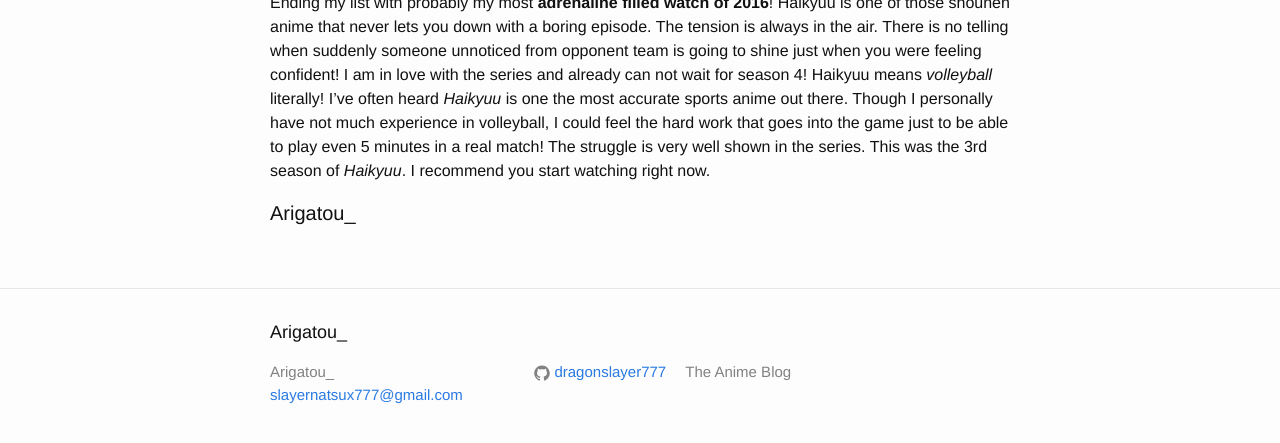
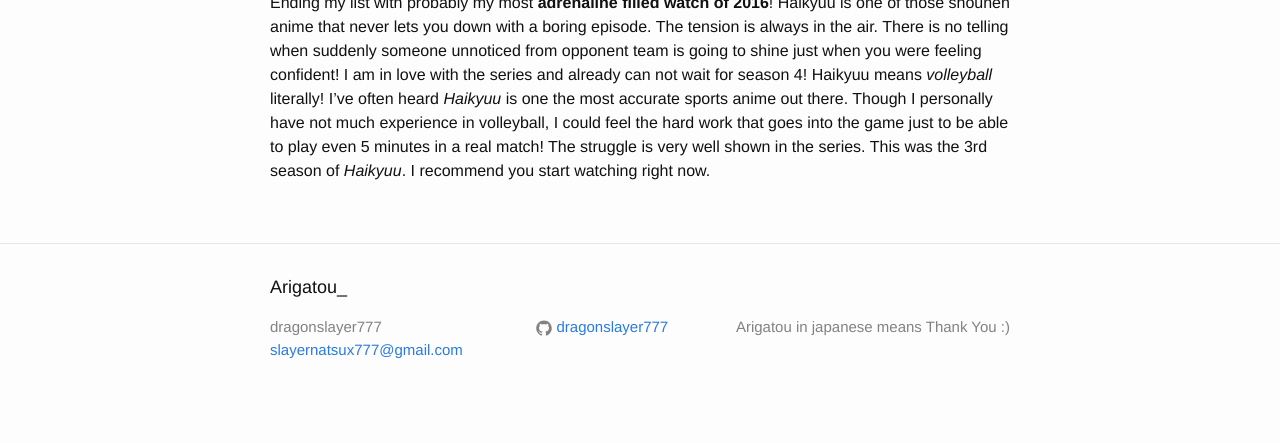
Before and after one commit to 092780/dragonslayer777.github.io, a Jekyll site: the page built from _posts/2017-01-15-10-anime-i-watched-in-2016.md, in a window 1280 px wide and 900 px high, scrolled down 6294 px, cut to the strip 434-877 px from the top of the window. Built offline with Jekyll 4.4.1, drawn with Linux system fonts in a browser that asks for light colours; comment, search, counter and statistics services are not loaded; after the commit the page ends 7149 px from its top, so only the background shows below that.

Commit message:
cleaning up #2

```diff
--- a/_config.yml
+++ b/_config.yml
@@ -14,9 +14,10 @@
 # You can create any custom variable you would like, and they will be accessible
 # in the templates via {{ site.myvariable }}.
 title: Arigatou_
+author: dragonslayer777
 email: slayernatsux777@gmail.com
 description: > # this means to ignore newlines until "baseurl:"
-  The Anime Blog
+  Arigatou in japanese means Thank You :)
 baseurl: "" # the subpath of your site, e.g. /blog
 url: "https://dragonslayer777.github.io" # the base hostname & protocol for your site, e.g. http://example.com
 #twitter_username: dragonslayer777
--- a/_includes/footer.html
+++ b/_includes/footer.html
@@ -20,7 +20,7 @@
         </ul>
       </div>
 
-      <div class="footer-col footer-col-2">
+      <div class="footer-col footer-col-2" style="text-align: center">
         <ul class="social-media-list">
           {% if site.github_username %}
           <li>
@@ -36,7 +36,7 @@
         </ul>
       </div>
 
-      <div class="footer-col footer-col-3">
+      <div class="footer-col footer-col-3" style="text-align: right">
         <p>{{ site.description | escape }}</p>
       </div>
     </div>
--- a/_posts/2017-01-15-10-anime-i-watched-in-2016.md
+++ b/_posts/2017-01-15-10-anime-i-watched-in-2016.md
@@ -1,6 +1,7 @@
 ---
 title: 10 Anime I watched in 2016
 layout: post
+author: dragonslayer777
 ---
 
 All of these anime were released in 2016. There are **movies**, **TV series** and **OVA** here. Also the respective sections are divided into ***new*** (fresh watch/first season) and ***sequel/prequel*** (needs to be watched in respective order). So let's get started.
@@ -96,5 +97,3 @@ When I watched the promo of *Kabaneri* I was like *"This is just a **Shingeki no
 ![cover_haikyuu3](https://myanimelist.cdn-dena.com/images/anime/2/79231.jpg)
 
 Ending my list with probably my most **adrenaline filled watch of 2016**! Haikyuu is one of those shounen anime that never lets you down with a boring episode. The tension is always in the air. There is no telling when suddenly someone unnoticed from opponent team is going to shine just when you were feeling confident! I am in love with the series and already can not wait for season 4! Haikyuu means *volleyball* literally! I've often heard *Haikyuu* is one the most accurate sports anime out there. Though I personally have not much experience in volleyball, I could feel the hard work that goes into the game just to be able to play even 5 minutes in a real match! The struggle is very well shown in the series. This  was the 3rd season of *Haikyuu*. I recommend you start watching right now.
-
-#### Arigatou_
```
